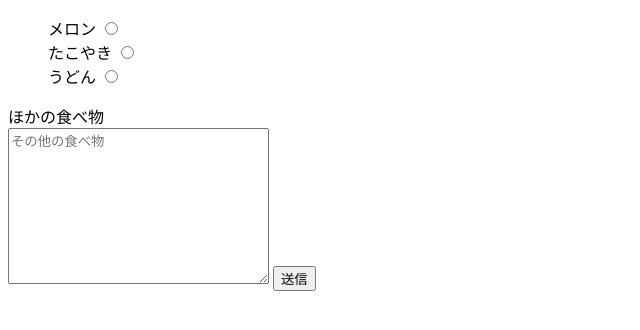
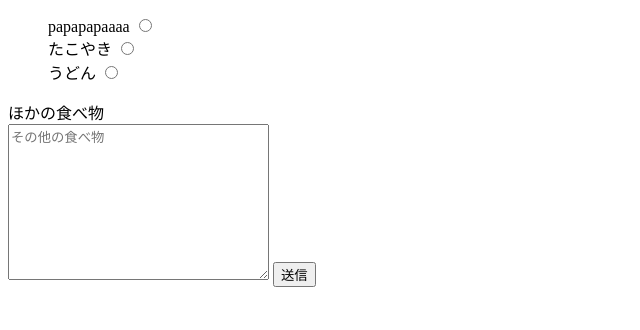
Before and after one commit to Observer0602/12-25, a plain HTML site: page index.html in a window 1280 px wide. Shown: the full height of the page, 0-640 px from the left. Drawn offline with Linux system fonts and the light colour scheme.

Commit message:
melon=papappa

```diff
--- a/index.html
+++ b/index.html
@@ -14,7 +14,7 @@
     <form action="">
         <ul>
             <li>
-                <label for="melon">メロン</label>
+                <label for="melon">papapapaaaa</label>
                 <input type="radio">
             </li>
             <li>
```
